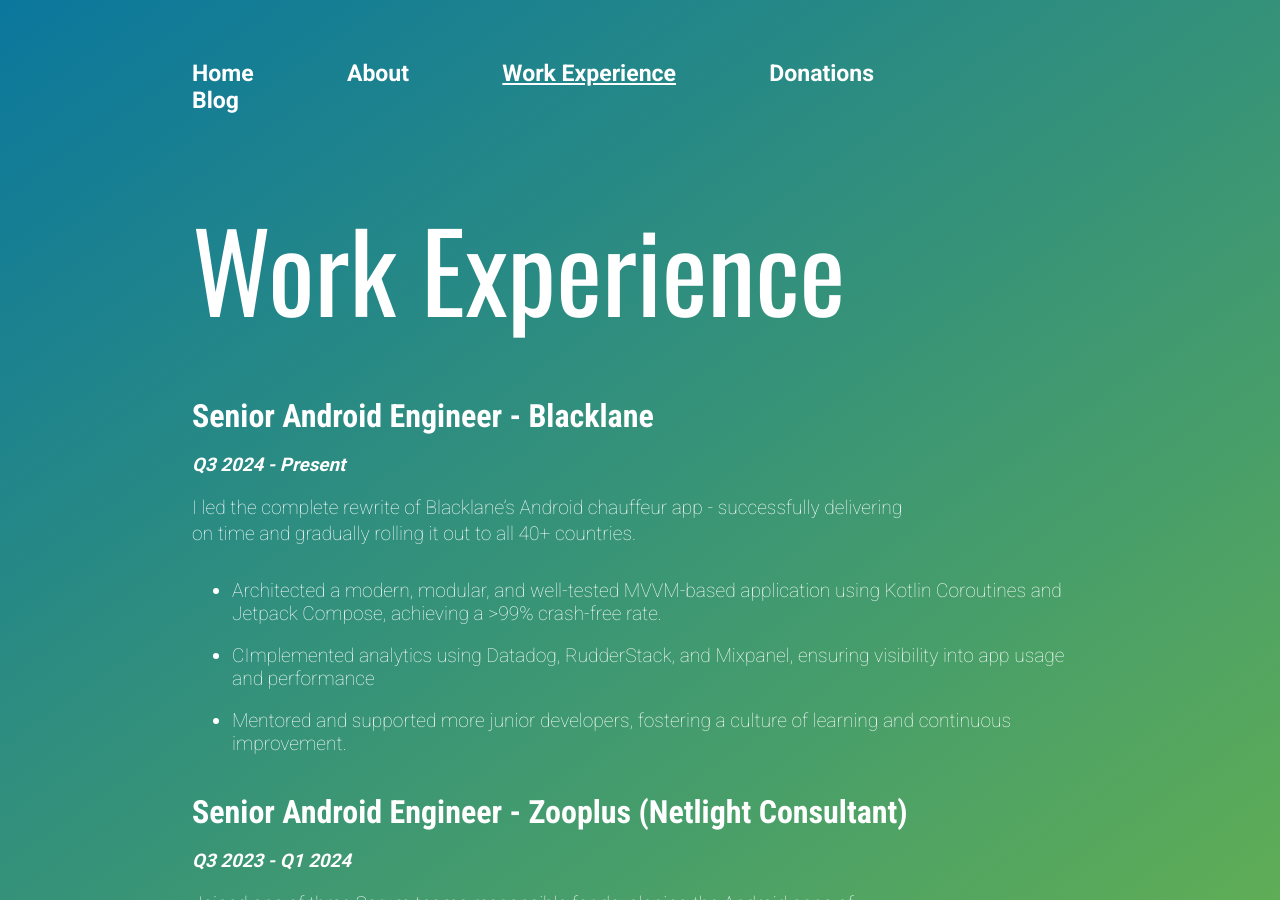
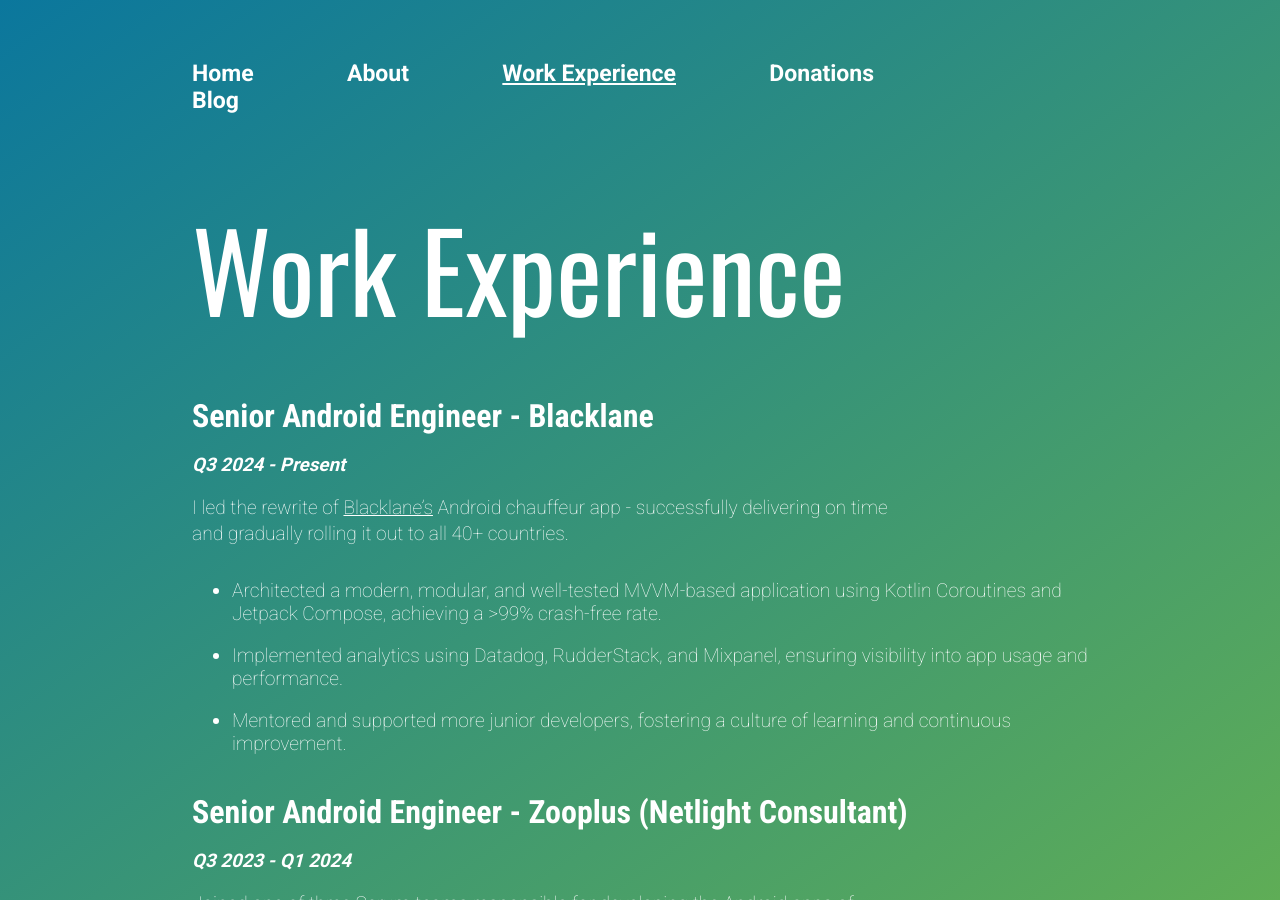
Before and after one commit to molundb/molundb.github.io, a Jekyll site: the page built from work-experience/index.md, in a window 1280 px wide and 900 px high. Built offline with Jekyll 4.4.1, drawn with Linux system fonts in a browser that asks for light colours; nearby versions of some CDN libraries.

Commit message:
update work experience text

```diff
--- a/work-experience/index.md
+++ b/work-experience/index.md
@@ -9,10 +9,10 @@
 
 ### _Q3 2024 - Present_
 
-I led the complete rewrite of Blacklane’s Android chauffeur app - successfully delivering on time and gradually rolling it out to all 40+ countries.
+I led the rewrite of [Blacklane’s](https://www.blacklane.com/en/) Android chauffeur app - successfully delivering on time and gradually rolling it out to all 40+ countries.
 
 - Architected a modern, modular, and well-tested MVVM-based application using Kotlin Coroutines and Jetpack Compose, achieving a >99% crash-free rate.
-- CImplemented analytics using Datadog, RudderStack, and Mixpanel, ensuring visibility into app usage and performance
+- Implemented analytics using Datadog, RudderStack, and Mixpanel, ensuring visibility into app usage and performance.
 - Mentored and supported more junior developers, fostering a culture of learning and continuous improvement.
 
 ## Senior Android Engineer - Zooplus (Netlight Consultant)
```
